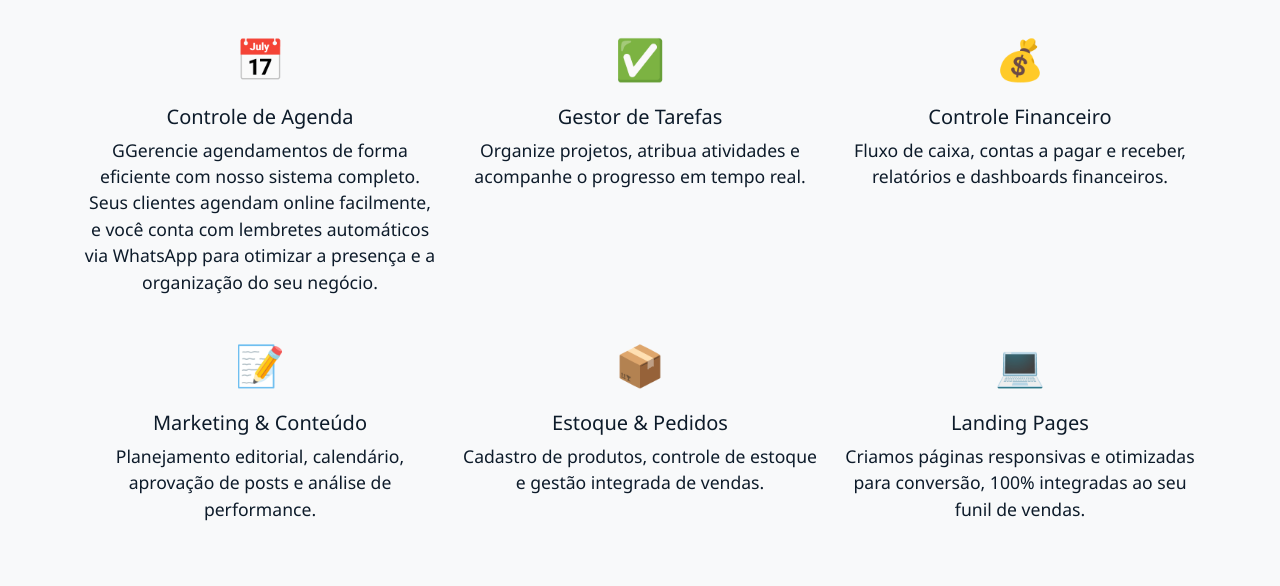
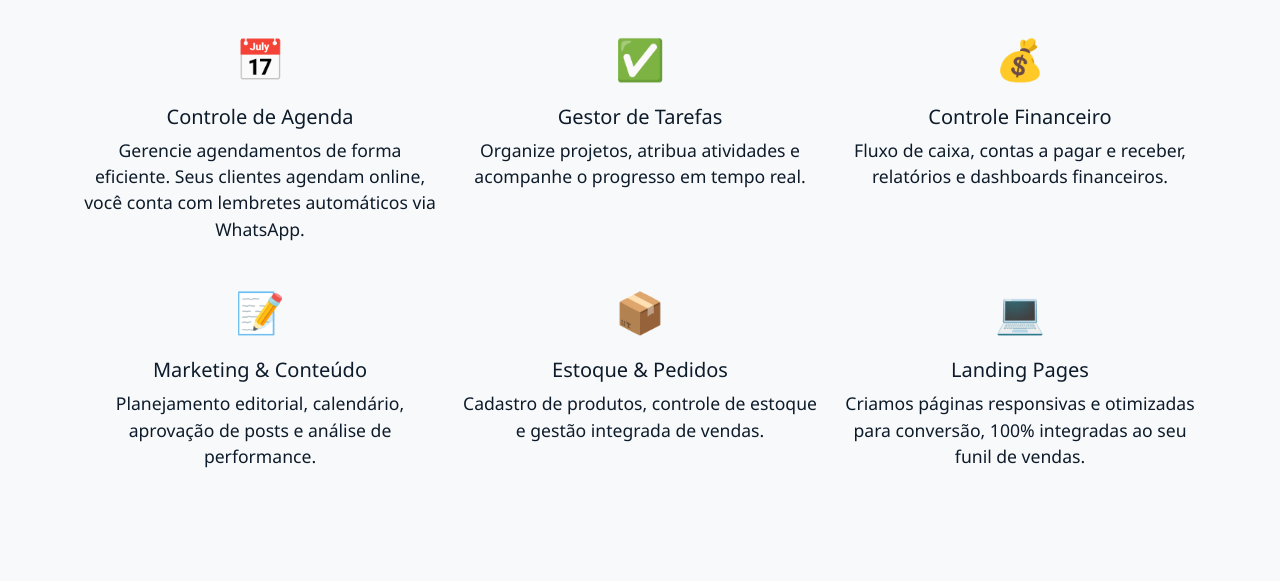
Before and after one commit to Ismael-Amorim/lpAmorimSystems, a plain HTML site: page index.html in a window 1280 px wide. Shown: the part 1581-2167 px from the top of the page. Drawn offline with nearby package versions, Linux system fonts and the light colour scheme; a small style sheet from the web is missing.

Commit message:
adjusted info about controle de agenda

```diff
--- a/index.html
+++ b/index.html
@@ -271,7 +271,7 @@
                 <div class="col-md-4 text-center">
                     <div class="feature-icon">📅</div>
                     <h5>Controle de Agenda</h5>
-                    <p>GGerencie agendamentos de forma eficiente com nosso sistema completo. Seus clientes agendam online facilmente, e você conta com lembretes automáticos via WhatsApp para otimizar a presença e a organização do seu negócio.</p>
+                    <p>Gerencie agendamentos de forma eficiente. Seus clientes agendam online, você conta com lembretes automáticos via WhatsApp.</p>
                 </div>
                 <div class="col-md-4 text-center">
                     <div class="feature-icon">✅</div>
```
